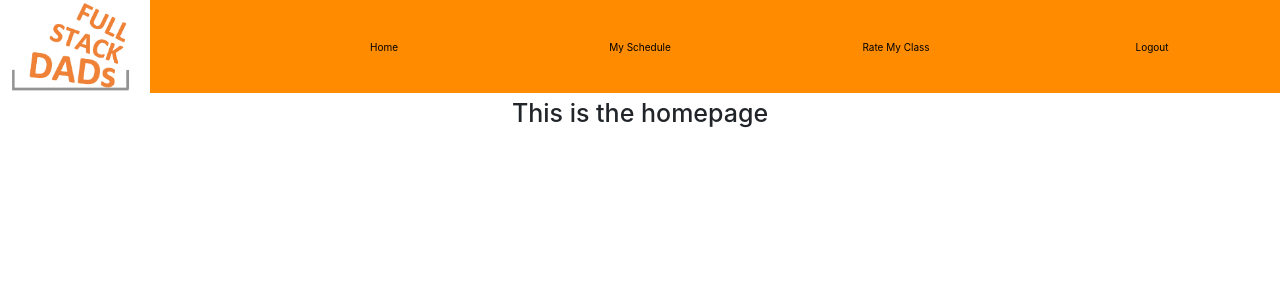
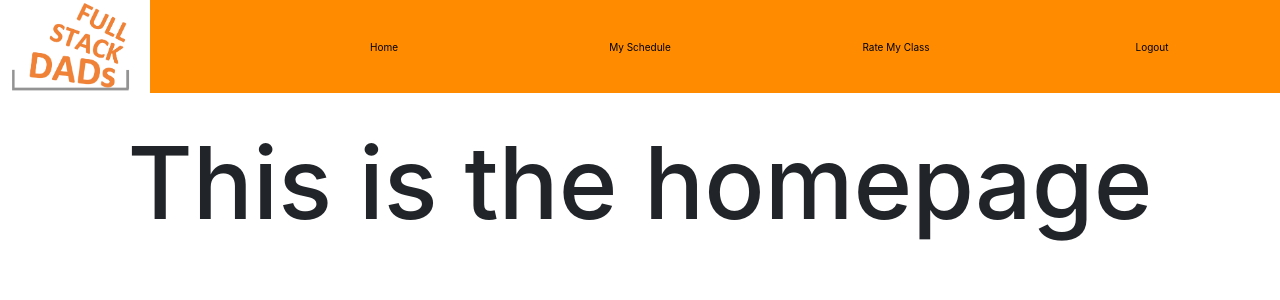
Before and after one commit to uWindsor-3110-Final-Project/Front-End, a React (Create React App) app: page / in a window 1280 px wide. Shown: the top 300 px of the page. Built offline with nearby package versions, Linux system fonts and the light colour scheme; sample sign-in values are in the browser's storage.

Commit message:
boom boom baby

```diff
--- a/src/components/homePage.jsx
+++ b/src/components/homePage.jsx
@@ -12,7 +12,7 @@ import {Link} from 'react-router-dom';
 function HomePage() {
   return (
     <div>
-        <h1 className='form-header'>This is the homepage</h1>
+        <h1 className='header'>This is the homepage</h1>
     </div>
   );
 }
--- a/src/style/homePage.css
+++ b/src/style/homePage.css
@@ -42,3 +42,19 @@
     background-color:#CD853F;
     color:white;
 }
+
+@keyframes slideInFromLeft {
+    0% {
+        transform: translateX(-100%);
+    }
+    100% {
+        transform: translateX(0);
+    }
+}
+
+.header {
+    /* This section calls the slideInFromLeft animation we defined above */
+    animation: 1s ease-out 0s 1 slideInFromLeft;
+    font-size: 100px;
+    padding: 30px;
+}
```
